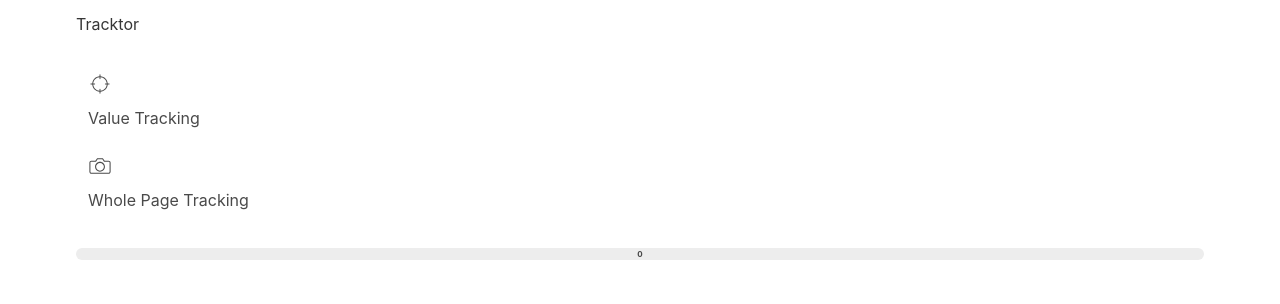
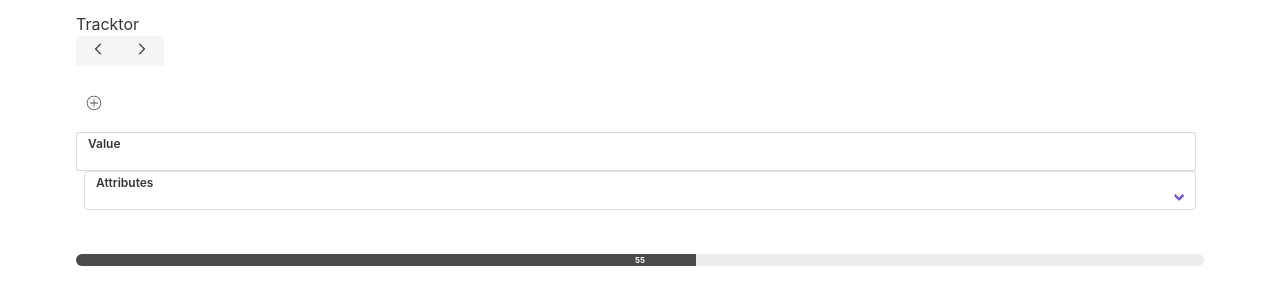
Before and after one commit to youssef-tharwat/tracktor, a Vue app: page / in a window 1280 px wide. Shown: the top 304 px of the page. Built offline with nearby package versions, Linux system fonts and the light colour scheme; no server answers.

Commit message:
value tracking list add, remove working

```diff
--- a/src/components/Wizard.vue
+++ b/src/components/Wizard.vue
@@ -1,12 +1,10 @@
 <template>
   <div class="h-full flex flex-col justify-between">
     <navigation-header></navigation-header>
-    <div class="wizard-content p-3">
+    <div class="h-full wizard-content p-3">
       <component :is="getCurrentStep.component"></component>
     </div>
-    <navigation-footer
-      :value="getCurrentStep.percentage"
-    ></navigation-footer>
+    <navigation-footer :value="getCurrentStep.percentage"></navigation-footer>
   </div>
 </template>
 
--- a/src/components/step/method/value-tracking/StepValueTracking.vue
+++ b/src/components/step/method/value-tracking/StepValueTracking.vue
@@ -1,9 +1,11 @@
-<template> <h2>Value tracking</h2> </template>
+<template>
+  <value-tracking-list></value-tracking-list>
+</template>
 
 <script>
+import ValueTrackingList from "@/components/step/method/value-tracking/ValueTrackingList";
 export default {
-  name: "StepValueTracking"
+  name: "StepValueTracking",
+  components: { ValueTrackingList }
 };
 </script>
-
-<style scoped></style>
--- /dev/null
+++ b/src/components/step/method/value-tracking/ValueTrackingList.vue
@@ -0,0 +1,78 @@
+<template>
+  <div>
+    <div class="flex">
+      <div class="ml-auto flex items-center">
+        <button-remove
+          class="mr-1"
+          v-if="valueTrackingList.length > 1"
+          @click.native="handleRemoveRow"
+        ></button-remove>
+        <button-add
+          v-if="valueTrackingList.length <= 5"
+          @click.native="handleAddRow"
+        ></button-add>
+      </div>
+    </div>
+    <div class="py-3">
+      <div class="flex flex-col overflow-y-auto h-32">
+        <value-tracking-row
+          class="mb-2 mr-2"
+          v-for="(item, index) in valueTrackingList"
+          :key="index"
+          :payload="item.payload"
+          :selectedValue="item.selectedValue"
+        ></value-tracking-row>
+      </div>
+    </div>
+  </div>
+</template>
+
+<script>
+import ButtonAdd from "@/components/ui/button/ButtonAdd";
+import ValueTrackingRow from "@/components/step/method/value-tracking/ValueTrackingRow";
+import ButtonRemove from "@/components/ui/button/ButtonRemove";
+export default {
+  name: "ValueTrackingList",
+  components: { ButtonRemove, ValueTrackingRow, ButtonAdd },
+  data() {
+    return {
+      valueTrackingList: [
+        {
+          payload: {
+            cssSelector: {
+              value: "",
+              text: ""
+            },
+            cssAttribute: ""
+          },
+          selectedValue: {
+            availableCssAttributes: []
+          }
+        }
+      ],
+      defaultValueTrackingRow: {
+        payload: {
+          cssSelector: {
+            value: "",
+            text: ""
+          },
+          cssAttribute: ""
+        },
+        selectedValue: {
+          availableCssAttributes: []
+        }
+      }
+    };
+  },
+  methods: {
+    handleAddRow() {
+      this.valueTrackingList.push(this.defaultValueTrackingRow);
+    },
+    handleRemoveRow() {
+      this.valueTrackingList.pop();
+    }
+  }
+};
+</script>
+
+<style scoped></style>
--- /dev/null
+++ b/src/components/step/method/value-tracking/ValueTrackingRow.vue
@@ -0,0 +1,37 @@
+<template>
+  <div class="flex items-center">
+    <div class="flex-1">
+      <b-field label="Value" label-position="inside">
+        <b-input
+          size="is-small"
+          type="is-dark"
+          :value="payload.cssSelector.text"
+        ></b-input>
+      </b-field>
+    </div>
+    <div class="flex-1 ml-2">
+      <b-field label="Attributes" label-position="inside">
+        <b-select size="is-small" expanded>
+          <option
+            v-for="(option, index) in selectedValue.availableCssAttributes"
+            :value="option"
+            :key="index"
+          >
+            {{ option }}
+          </option>
+        </b-select>
+      </b-field>
+    </div>
+    <div></div>
+  </div>
+</template>
+
+<script>
+export default {
+  name: "ValueTrackingRow",
+  props: {
+    payload: { type: Object, required: true },
+    selectedValue: { type: Object, required: true }
+  }
+};
+</script>
--- a/src/components/step/selection/StepSelection.vue
+++ b/src/components/step/selection/StepSelection.vue
@@ -1,5 +1,5 @@
 <template>
-  <div class="flex items-center justify-around">
+  <div class="flex items-center justify-around h-full">
     <div
       class="flex flex-col items-center justify-center text-center
       text-sm font-normal border border-gray-200 hover:shadow-inner
--- /dev/null
+++ b/src/components/ui/button/ButtonAdd.vue
@@ -0,0 +1,23 @@
+<template>
+  <base-button
+    size="is-small"
+    class="text-sm text-black cursor-pointer p-2"
+    type="is-text"
+    outlined
+    rounded
+  >
+    <svg class="svg-icon" viewBox="0 0 20 20">
+      <path
+        d="M14.613,10c0,0.23-0.188,0.419-0.419,0.419H10.42v3.774c0,0.23-0.189,0.42-0.42,0.42s-0.419-0.189-0.419-0.42v-3.774H5.806c-0.23,0-0.419-0.189-0.419-0.419s0.189-0.419,0.419-0.419h3.775V5.806c0-0.23,0.189-0.419,0.419-0.419s0.42,0.189,0.42,0.419v3.775h3.774C14.425,9.581,14.613,9.77,14.613,10 M17.969,10c0,4.401-3.567,7.969-7.969,7.969c-4.402,0-7.969-3.567-7.969-7.969c0-4.402,3.567-7.969,7.969-7.969C14.401,2.031,17.969,5.598,17.969,10 M17.13,10c0-3.932-3.198-7.13-7.13-7.13S2.87,6.068,2.87,10c0,3.933,3.198,7.13,7.13,7.13S17.13,13.933,17.13,10"
+      ></path>
+    </svg>
+  </base-button>
+</template>
+
+<script>
+import BaseButton from "@/components/ui/button/BaseButton";
+export default {
+  name: "ButtonAdd",
+  components: { BaseButton }
+};
+</script>
--- /dev/null
+++ b/src/components/ui/button/ButtonRemove.vue
@@ -0,0 +1,23 @@
+<template>
+  <base-button
+    size="is-small"
+    class="text-sm text-black cursor-pointer p-2"
+    type="is-text"
+    outlined
+    rounded
+  >
+    <svg class="svg-icon" viewBox="0 0 20 20">
+      <path
+        d="M14.776,10c0,0.239-0.195,0.434-0.435,0.434H5.658c-0.239,0-0.434-0.195-0.434-0.434s0.195-0.434,0.434-0.434h8.684C14.581,9.566,14.776,9.762,14.776,10 M18.25,10c0,4.558-3.693,8.25-8.25,8.25c-4.557,0-8.25-3.691-8.25-8.25c0-4.557,3.693-8.25,8.25-8.25C14.557,1.75,18.25,5.443,18.25,10 M17.382,10c0-4.071-3.312-7.381-7.382-7.381C5.929,2.619,2.619,5.93,2.619,10c0,4.07,3.311,7.382,7.381,7.382C14.07,17.383,17.382,14.07,17.382,10"
+      ></path>
+    </svg>
+  </base-button>
+</template>
+
+<script>
+import BaseButton from "@/components/ui/button/BaseButton";
+export default {
+  name: "ButtonRemove",
+  components: { BaseButton }
+};
+</script>
--- a/src/store/index.js
+++ b/src/store/index.js
@@ -63,7 +63,7 @@
         percentage: 100
       }
     ],
-    step: 0
+    step: 1
   },
   mutations: {
     SET_NEXT_STEP(state) {
```
